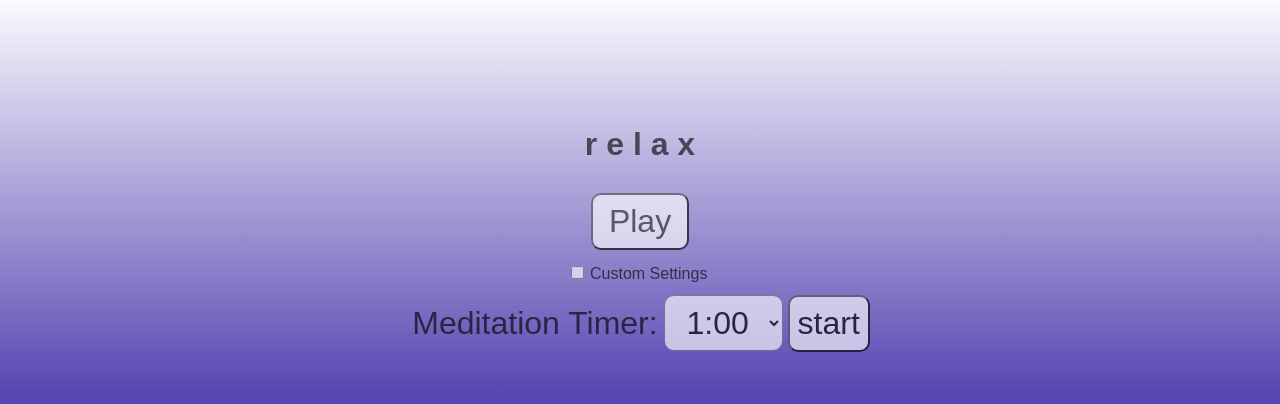
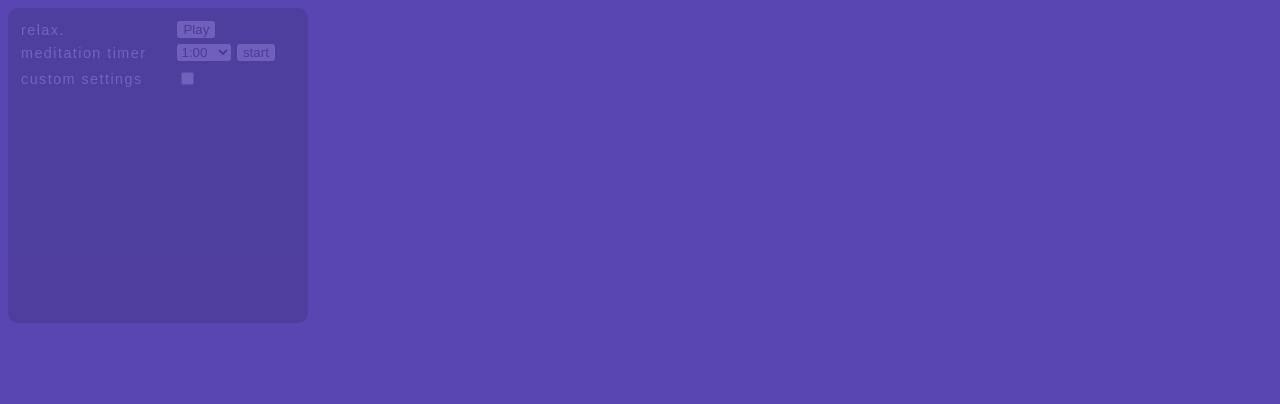
Before and after one commit to madmonk13/relax, a plain HTML site: page index.html in a window 1280 px wide. Drawn offline with Linux system fonts and the light colour scheme.

Commit message:
Update index.html

```diff
--- a/index.html
+++ b/index.html
@@ -20,7 +20,7 @@ body {
 	transition: background-color 2s;
 }
 #grad {
-	display: block;
+	display: none;
 	position: fixed;
 	z-index: 0;
 	left: -10px;
@@ -37,19 +37,6 @@ body {
 	0% { opacity: 1; }
 	50% { opacity: 0; }
 	100% { opacity: 1; }
-}
-h1 {
-	animation-name: fader;
-	animation-duration: 60s;
-	animation-iteration-count: infinite;
-}
-#about {
-	opacity: 0.8;
-	display: block;
-	width: 100%;
-	text-align: center;
-	margin-top: 10%;
-	z-index: 1;
 }
 @keyframes droplet {
 	0% { opacity: 1.0; transform:scale(1,1);}
@@ -84,8 +71,6 @@ h1 {
 	opacity: 0;
 	display: block;
 	left: 2px;
-	width: 100%;
-	text-align: center;
 	z-index: 999;
 }
 
@@ -94,41 +79,33 @@ h1 {
 	display: block;
 }
 
-
-select, input {
-	font-size: 2em;
-	background-color: #fff;
+#medTimerActive {
+	display: none;
+}
+table {
+	background-color: rgba(0,0,0,0.75);
+	color: #fff;
+	padding: 10px;
+	border-radius: 10px;
+	font-size: 0.9em;
+	letter-spacing: 0.1em;
+}
+select, input, button {
+	background-color: rgba(255,255,255,0.95);
 	color: #000;
-	opacity: 0.8;
-	border-radius: 10px;
-	text-align: center;
-	padding: .25em;
-	margin: .25em 0;
-}
-label {
-	font-size: 2em;
-	opacity: 0.8;
-	border-radius: 10px;
-	text-align: center;
-	padding: 2px;
+	border: none;
+	border-radius: 3px;
 }
 
-#about label {
-	font-size: 1em;
-	color: #000;
+#mainTable {
+	transition: all 1s;
+	opacity: 0.15;
+	width: 300px;
+	height: auto;
 }
 
-#status {
-	display: none;
-}
-
-#stateButton {
-	padding: 8px 16px;
-	color: #333;
-}
-
-#medTimerActive {
-	display: none;
+#mainTable:hover {
+	opacity: 1;
 }
 </style>
 <script>
@@ -266,10 +243,10 @@ function play(state){
 	config();
 
 	if ( state%2 == 0 ){
-		document.getElementById("stateButton").value = "Pause";
+		document.getElementById("stateButton").value = "pause";
 	}
 	else {
-		document.getElementById("stateButton").value = "Play";
+		document.getElementById("stateButton").value = "play";
 		return;
 	}
 
@@ -459,22 +436,17 @@ function count(){
 </head>
 <body onload="populateColors();config();/*getPosition();*/">
 	<div id="grad">&nbsp;</div>
-	<div id="about">
-		<h1>r   e   l   a   x</h1>
-		<div id="status"></div>
-		<div id="play"><a href="#" id="state" onclick="mute();">mute</a></div>
 
-		<input type="button" value="Play" id="stateButton" onclick="clearTimeout(t);state++;play(state);"><br/>
-
-		<input type="checkbox" name="settings" id="settings" onclick="toggleOptions();">
-		<label for="settings">Custom Settings</label><br/>
-	</div>
-
-
-
-
-	<div id="medTimer">
-		<label for="timer">Meditation Timer:</label>
+	<table id="mainTable">
+		<tr>
+			<td>relax.</td>
+			<td>
+				<input type="button" value="Play" id="stateButton" onclick="clearTimeout(t);state++;play(state);">
+			</td>
+		<tr>
+		<tr>
+			<td>meditation timer</td>
+			<td>
 				<input type="text" id="medTimerActive" readonly size=5>
 				<select id="timer" name="timer">
 					<option value=1>1:00</option>
@@ -509,10 +481,25 @@ function count(){
 					<option value=30>30:00</option>
 				</select>
 				<input type="button" id="medToggle" value="start" onclick="timer(1);">
-	</div>
-
+			</td>
+		</tr>
+		<tr>
+			<td colspan=2><div id="status"></div></td>
+		</tr>
+		<tr>
+			<td>custom settings</td>
+			<td><input type="checkbox" name="settings" id="settings" onclick="toggleOptions();"></td>
+		</tr>
+		<tr>
+			<td colspan=2>
 				<div id="options">
-		<p>Note: Time-based changes will not occur while "Custom Settings" is selected.</p>
+				<table>
+					<tr>
+						<td colspan=2>note: time-based changes will not occur while "custom settings" is selected.</td>
+					</tr>
+					<tr>
+						<td>tonality</td>
+						<td>
 							<select id="key" name="key">
 								<option value="c">C</option>
 								<option value="d">D</option>
@@ -538,17 +525,31 @@ function count(){
 								<option value="Aeolian">Aeolian</option>
 								<option value="locrian">Locrian</option>-->
 							</select>
+						</td>
+					</tr>
+					<tr>
+						<td>activity</td>
+						<td>
 							<select id="activity" name="activity">
 								<option value=1000>Busy</option>
 								<option value=2000>Alert</option>
 								<option value=4000 selected>Calm</option>
 								<option value=8000>Sparse</option>
 							</select>
+						</td>
+					</tr>
+					<tr>
+						<td>attack</td>
+						<td>
 							<select id="attack" name="attack" onchange="attack=this.value*1;">
 								<option value=10>Crisp</option>
 								<option value=250>Soft</option>
 							</select>
-		<br/>
+						</td>
+					</tr>
+					<tr>
+						<td>voices</td>
+						<td>
 							<label for="voices">Simultaneity:</label>
 							<select id="voices" name="voices">
 								<option value=1 selected>1</option>
@@ -557,12 +558,23 @@ function count(){
 								<!--<option value=4>4</option>
 								<option value=5>5</option>-->
 							</select>
-		<br/>
-		<label for="volume">Volume:</label>
+						</td>
+					</tr>
+					<tr>
+						<td>volume</td>
+						<td>
 							<input type="range" min="0" max="100" value="50" class="slider" id="volume" onchange="document.getElementById('volDisplay').value=this.value+'%';">
-		<input type="text" id="volDisplay" value="50%" size=3 readonly>
-		<label for="color">Color:</label>
+						</td>
+					</tr>
+					<tr>
+						<td>color</td>
+						<td>
 							<select id="color" name="color" onchange="document.getElementsByTagName('body')[0].style.backgroundColor=this.value;"></select>
+						</td>
+				</table>
 				</div>
+			</td>
+		</tr>
+	</table>
 </body>
 </html>
```
Lines whose indentation alone changed are shown as unchanged.
